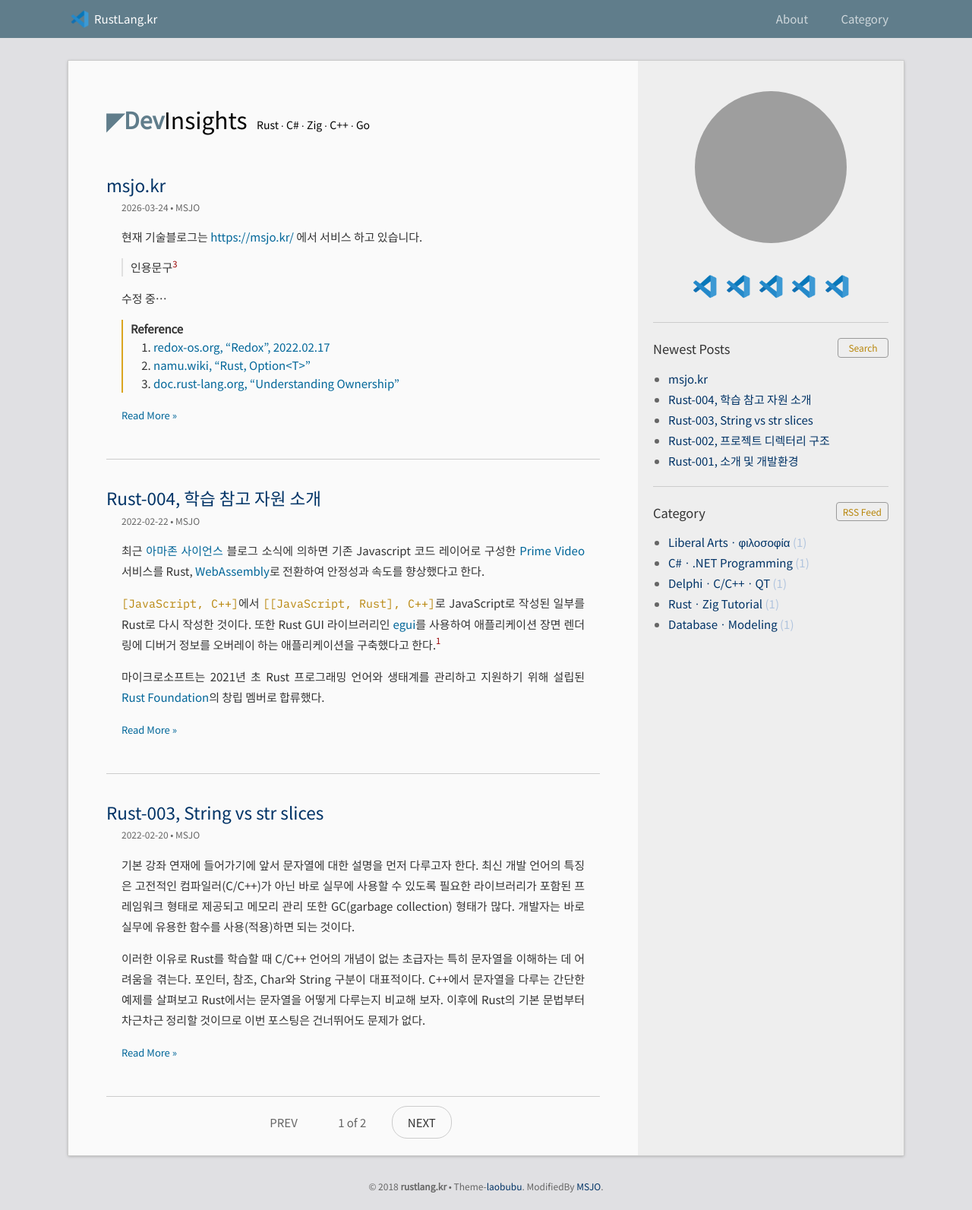
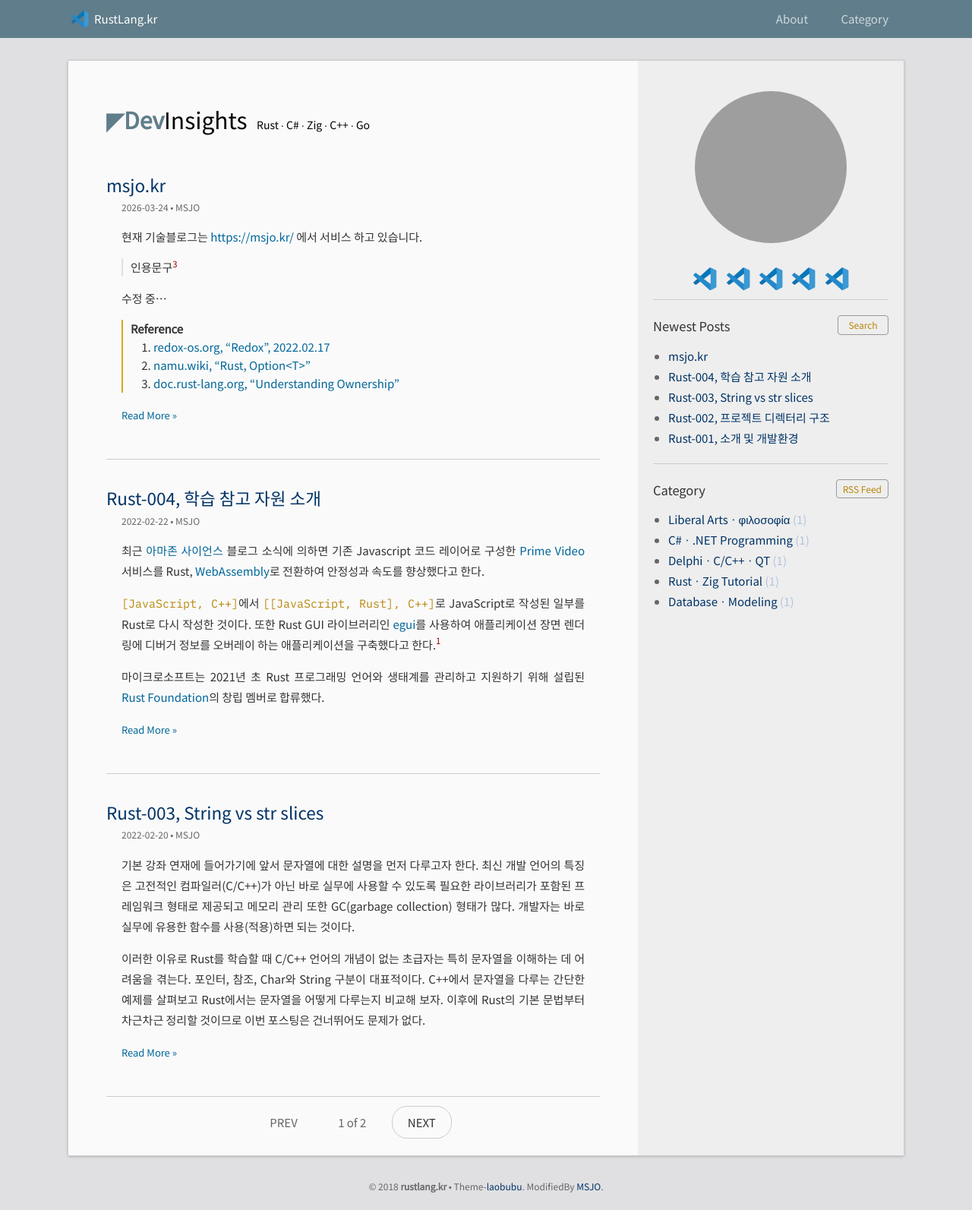
Before and after one commit to DebugJO/rustlang, a Jekyll site: the page built from index.html, in a window 1280 px wide. Shown: the whole page at 76% size. Built offline with Jekyll 4.4.1, drawn with Linux system fonts in a browser that asks for light colours; the list of posts is cut into pages by our own code; grey boxes are pictures that could not be loaded.

Commit message:
Update _layout.scss

```diff
--- a/_sass/_layout.scss
+++ b/_sass/_layout.scss
@@ -189,6 +189,7 @@
 }
 .col-box-author {
 	text-align: center;
+	padding: 0px;
 	.avatar {
 		width: 200px; /* 135 */
 		height: 200px; /* 135 */
@@ -200,7 +201,7 @@
 		font-size: $base-font-size;
 	}
 	.contact {
-		margin-top: 10px;
+		margin-top: 0px;
 		a {
 			background: #607D8B;
 			color: #eee;
```
